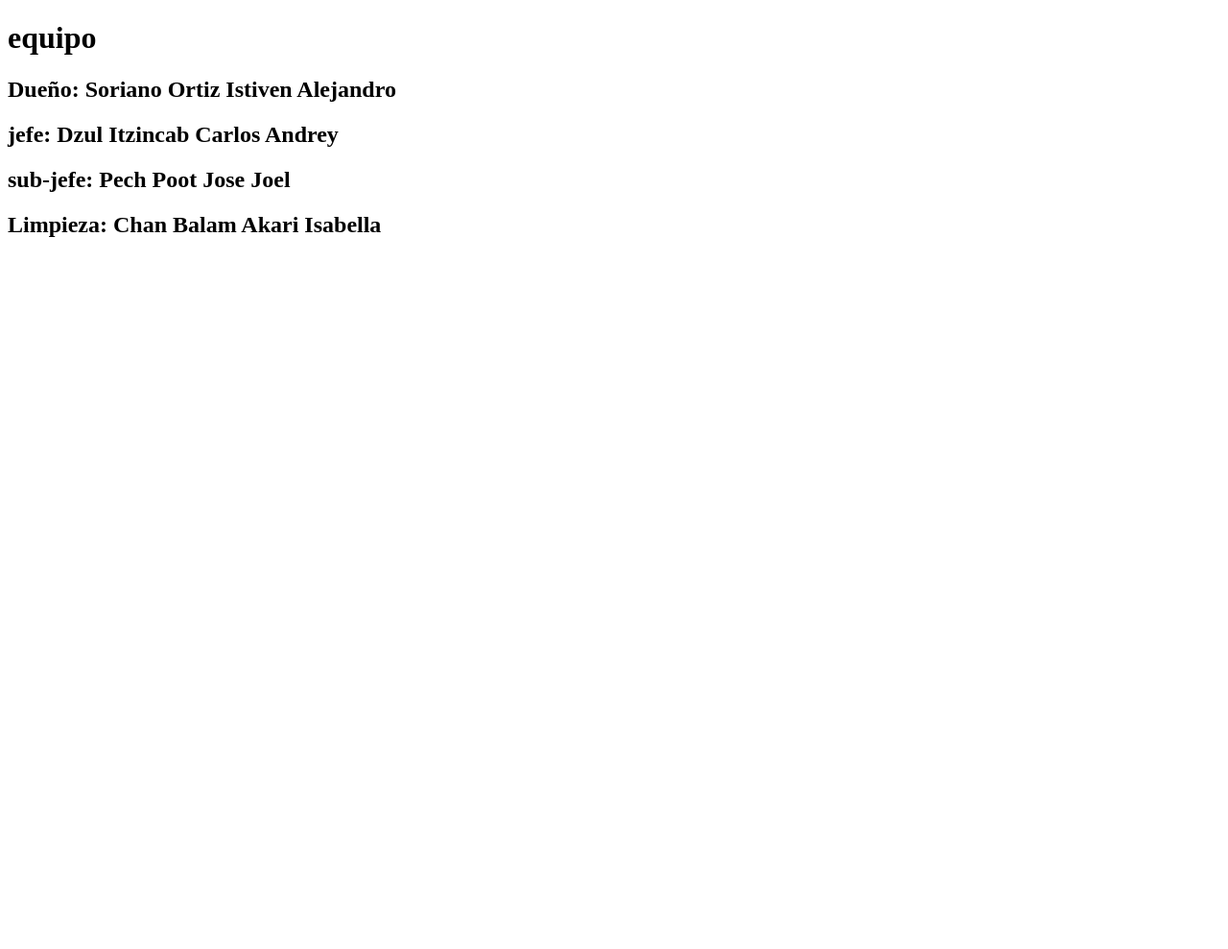
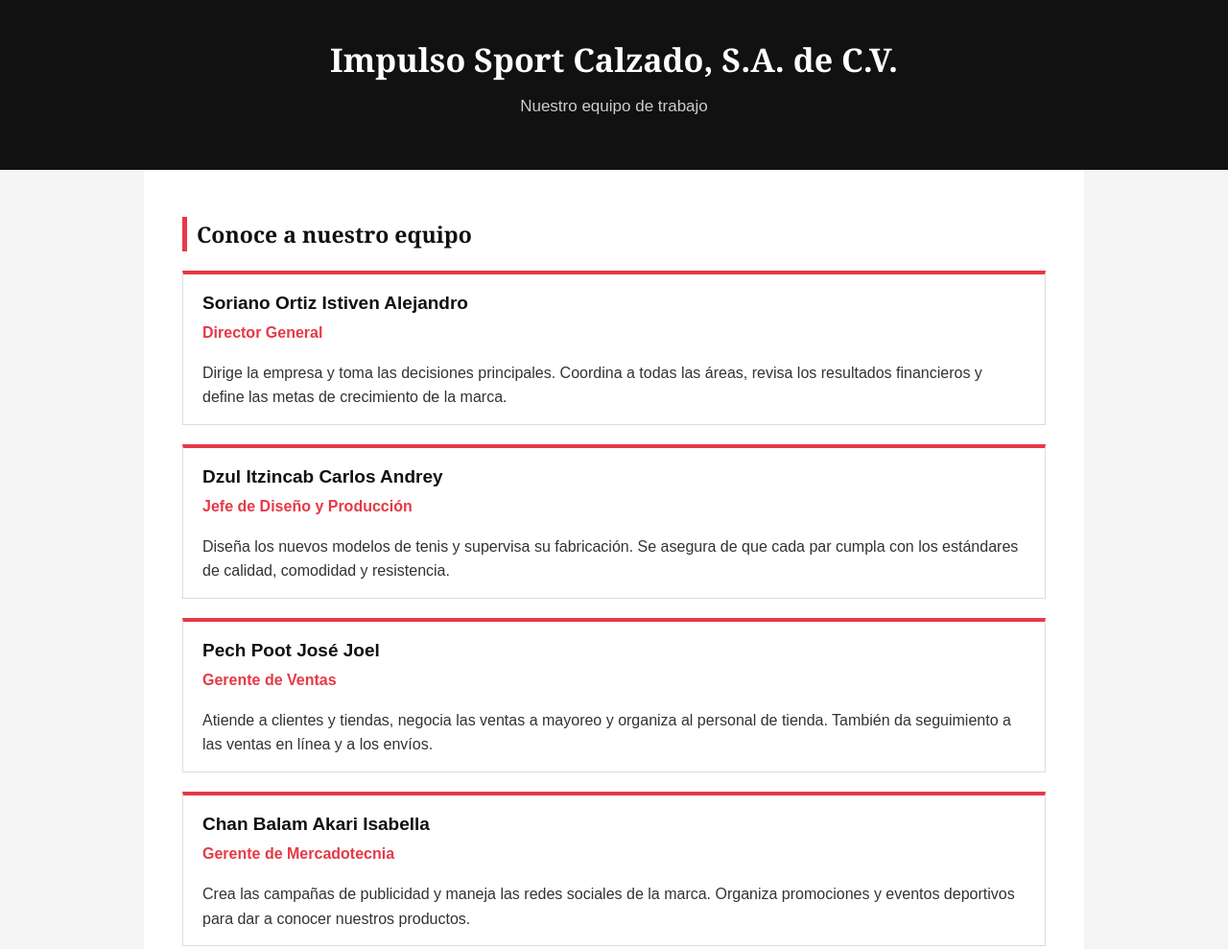
Before and after one commit to equip09/equip09.github.io, a plain HTML site: page equipo/index.html in a window 1280 px wide. Shown: the whole page at 96% size. Before the commit the page ends 800 px from the top, so only its background shows below. Drawn offline with Linux system fonts and the light colour scheme.

Commit message:
Update index.html

```diff
--- a/equipo/index.html
+++ b/equipo/index.html
@@ -1,10 +1,150 @@
 <!DOCTYPE html>
 <html lang="es">
-<cuerpo>
-<h1>equipo</h1>
-<h2>Dueño: Soriano Ortiz Istiven Alejandro</h2>
-<h2>jefe: Dzul Itzincab Carlos Andrey</h2>
-<h2>sub-jefe: Pech Poot Jose Joel</h2>
-<h2>Limpieza: Chan Balam Akari Isabella</h2>
-</cuerpo>
+
+<head>
+    <meta charset="UTF-8">
+    <meta name="viewport" content="width=device-width, initial-scale=1.0">
+    <title>Equipo - Impulso Sport Calzado</title>
+
+    <style>
+
+        body {
+            font-family: Arial, sans-serif;
+            margin: 0;
+            color: #333;
+            line-height: 1.6;
+            background-color: #f5f5f5;
+        }
+
+        .contenedor {
+            max-width: 900px;
+            margin: 0 auto;
+            padding: 30px 40px;
+            background-color: #ffffff;
+        }
+
+
+        header {
+            background-color: #111111;
+            color: #ffffff;
+            text-align: center;
+            padding: 35px 20px;
+        }
+
+        header h1 {
+            font-family: Georgia, serif;
+            font-size: 34px;
+            margin: 0;
+        }
+
+        .subtitulo {
+            font-size: 17px;
+            color: #cccccc;
+            margin-top: 8px;
+        }
+
+
+        h2 {
+            font-family: Georgia, serif;
+            color: #111111;
+            font-size: 23px;
+            border-left: 5px solid #E63946;
+            padding-left: 10px;
+        }
+
+        /* ===== Tarjetas del equipo ===== */
+        .integrante {
+            border: 1px solid #dddddd;
+            border-top: 4px solid #E63946;
+            padding: 15px 20px;
+            margin-bottom: 20px;
+        }
+
+        .integrante h3 {
+            margin: 0;
+            color: #111111;
+            font-size: 19px;
+        }
+
+        .puesto {
+            color: #E63946;
+            font-weight: bold;
+            margin: 3px 0 8px 0;
+        }
+
+        .integrante p {
+            font-size: 16px;
+            margin-bottom: 0;
+        }
+
+
+        footer {
+            text-align: center;
+            color: #777;
+            font-size: 14px;
+            padding: 20px;
+        }
+    </style>
+</head>
+
+<body>
+
+
+    <header>
+        <h1>Impulso Sport Calzado, S.A. de C.V.</h1>
+        <p class="subtitulo">Nuestro equipo de trabajo</p>
+    </header>
+
+    <div class="contenedor">
+
+        <h2>Conoce a nuestro equipo</h2>
+
+
+        <div class="integrante">
+            <h3>Soriano Ortiz Istiven Alejandro</h3>
+            <p class="puesto">Director General</p>
+            <p>
+                Dirige la empresa y toma las decisiones principales. Coordina
+                a todas las áreas, revisa los resultados financieros y define
+                las metas de crecimiento de la marca.
+            </p>
+        </div>
+
+
+        <div class="integrante">
+            <h3>Dzul Itzincab Carlos Andrey</h3>
+            <p class="puesto">Jefe de Diseño y Producción</p>
+            <p>
+                Diseña los nuevos modelos de tenis y supervisa su fabricación.
+                Se asegura de que cada par cumpla con los estándares de calidad,
+                comodidad y resistencia.
+            </p>
+        </div>
+
+
+        <div class="integrante">
+            <h3>Pech Poot José Joel</h3>
+            <p class="puesto">Gerente de Ventas</p>
+            <p>
+                Atiende a clientes y tiendas, negocia las ventas a mayoreo y
+                organiza al personal de tienda. También da seguimiento a las
+                ventas en línea y a los envíos.
+            </p>
+        </div>
+
+
+        <div class="integrante">
+            <h3>Chan Balam Akari Isabella</h3>
+            <p class="puesto">Gerente de Mercadotecnia</p>
+            <p>
+                Crea las campañas de publicidad y maneja las redes sociales de
+                la marca. Organiza promociones y eventos deportivos para dar a
+                conocer nuestros productos.
+            </p>
+        </div>
+
+    </div>
+
+</body>
+
 </html>
```
